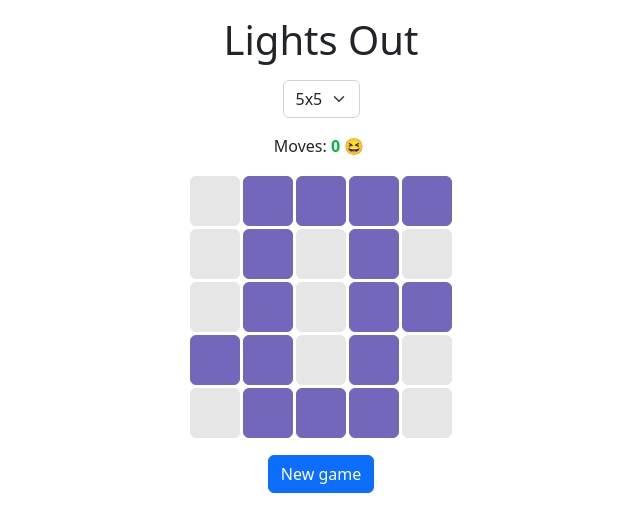
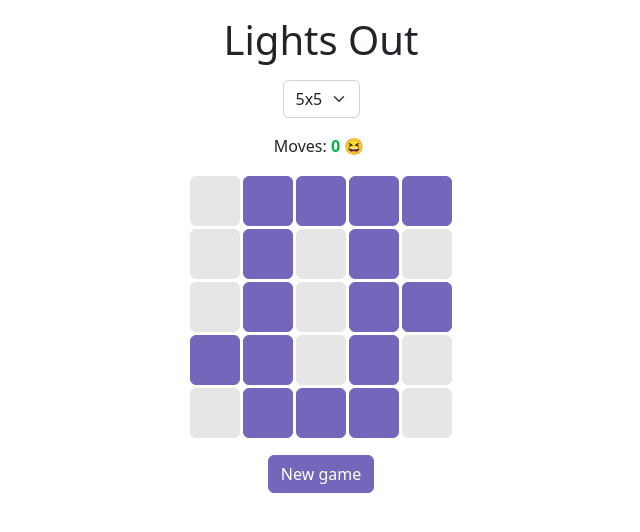
Before and after one commit to mjordonez2001/lights-out, a React (Vite) app: page / in a window 1280 px wide. Shown: the top 532 px of the page, without its empty margins (319-959 px from the left). Built offline with nearby package versions, Linux system fonts and the light colour scheme.

Commit message:
Animate new game button

```diff
--- a/src/App.css
+++ b/src/App.css
@@ -5,3 +5,22 @@
 .movesCounter {
   font-weight: bold;
 }
+
+.newGame {
+  --bs-btn-bg: #7367BB;
+  --bs-btn-border-color: #7367BB;
+  --bs-btn-hover-bg: #4839A2;
+  --bs-btn-hover-border-color: #4839A2;
+  --bs-btn-active-bg: #4839A2;
+  --bs-btn-active-border-color: #4839A2;
+  transition: transform, .25s;
+}
+
+.newGame:hover {
+  box-shadow: 0 2px 4px #777;
+  transform: translateY(-2px);
+}
+
+.newGame:active {
+  transform: translateY(1px);
+}
--- a/src/App.jsx
+++ b/src/App.jsx
@@ -111,7 +111,7 @@ function App() {
       </div>
 
       <TileBoard arrayGrid={arrayGrid} onToggle={onToggle} />
-      <button className="btn btn-primary mt-3" onClick={onRestart}>
+      <button className="btn btn-primary mt-3 newGame" onClick={onRestart}>
         New game
       </button>
     </div>
--- a/src/tile-board/Tile.css
+++ b/src/tile-board/Tile.css
@@ -9,14 +9,8 @@
 .tile-on {
   --bs-btn-bg: #E6E6E6;
   --bs-btn-border-color: #E6E6E6;
-}
-
-.tile-on:hover {
   --bs-btn-hover-bg: #D3D3D3;
   --bs-btn-hover-border-color: #D3D3D3;
-}
-
-.tile-on:active {
   --bs-btn-active-bg: #7367BB;
   --bs-btn-active-border-color: #7367BB;
 }
@@ -24,14 +18,8 @@
 .tile-off {
   --bs-btn-bg: #7367BB;
   --bs-btn-border-color: #7367BB;
-}
-
-.tile-off:hover {
   --bs-btn-hover-bg: #4839A2;
   --bs-btn-hover-border-color: #4839A2;
-}
-
-.tile-off:active {
   --bs-btn-active-bg: #E6E6E6;
   --bs-btn-active-border-color: #E6E6E6;
 }
```
